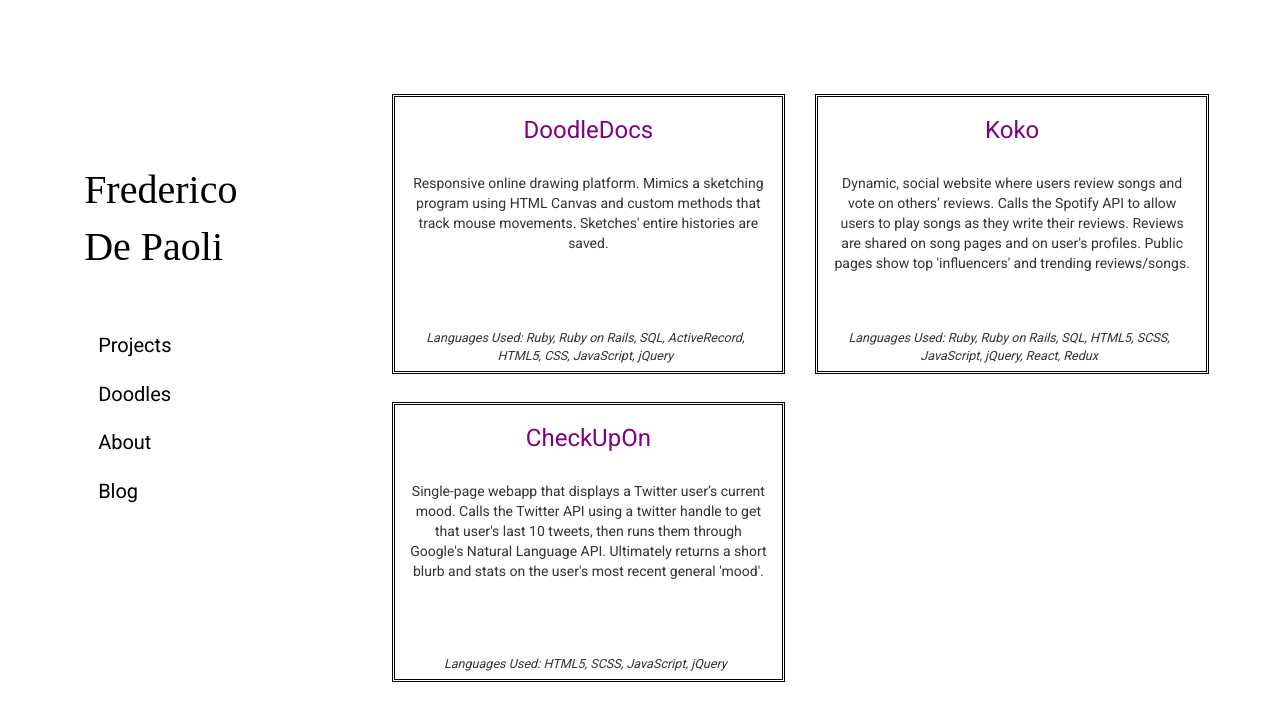
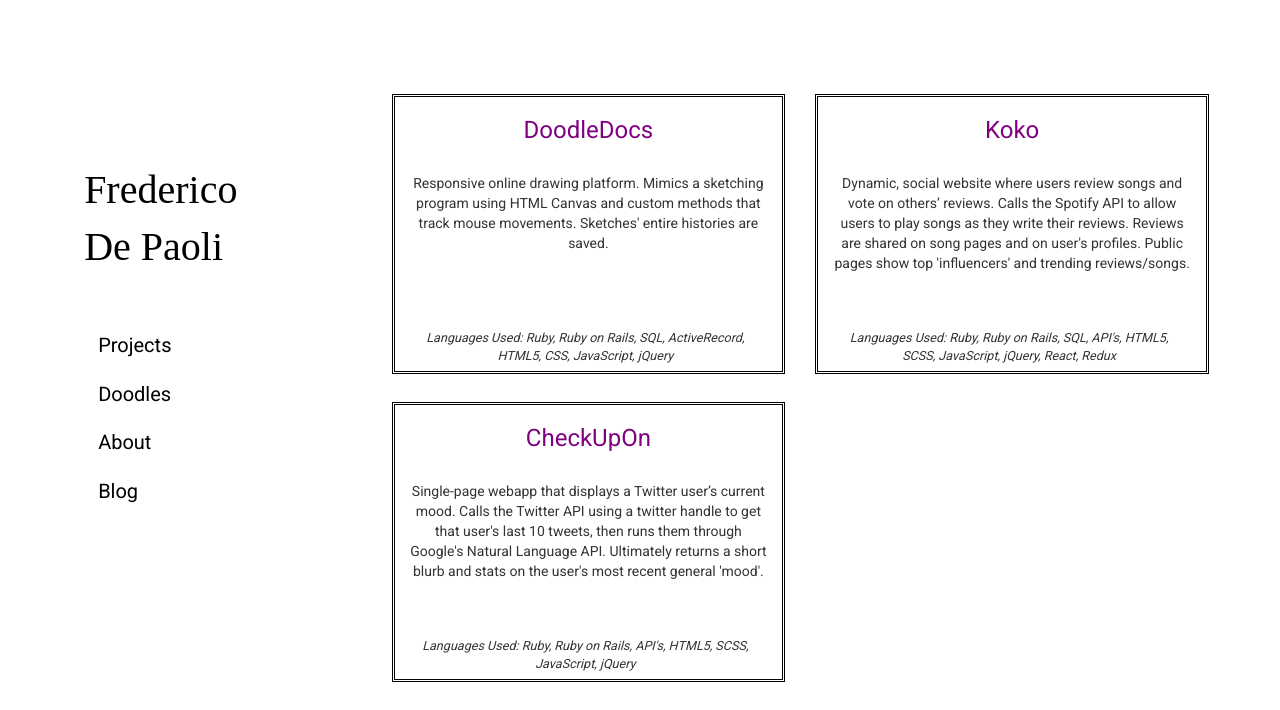
Before and after one commit to depaolif/depaolif.github.io, a React app: page /#/projects in a window 1280 px wide. Shown: the top 710 px of the page. Built offline with nearby package versions, Linux system fonts and the light colour scheme; a web font is replaced by a local one.

Commit message:
elaborated on APIs used in Rails project

```diff
--- a/src/data/projects.js
+++ b/src/data/projects.js
@@ -9,14 +9,14 @@ const ProjectData = [
   {
     "title": "Koko",
     "description": "Dynamic, social website where users review songs and vote on others’ reviews. Calls the Spotify API to allow users to play songs as they write their reviews. Reviews are shared on song pages and on user's profiles. Public pages show top 'influencers' and trending reviews/songs.",
-    "languages": ["Ruby", "Ruby on Rails", "SQL", "HTML5", "SCSS", "JavaScript", "jQuery", "React", "Redux"],
+    "languages": ["Ruby", "Ruby on Rails", "SQL", "API's", "HTML5", "SCSS", "JavaScript", "jQuery", "React", "Redux"],
     "external apis": ["Spotify"],
     "github link": "https://github.com/depaolif/yelpify"
   },
   {
     "title": "CheckUpOn",
     "description": "Single-page webapp that displays a Twitter user’s current mood. Calls the Twitter API using a twitter handle to get that user's last 10 tweets, then runs them through Google's Natural Language API. Ultimately returns a short blurb and stats on the user's most recent general 'mood'.",
-    "languages": ["HTML5", "SCSS", "JavaScript", "jQuery"],
+    "languages": ["Ruby", "Ruby on Rails", "API's", "HTML5", "SCSS", "JavaScript", "jQuery"],
     "external apis": ["Twitter", "Google Natural Language"],
     "github link": "https://github.com/depaolif/check-up-on"
   }
```
